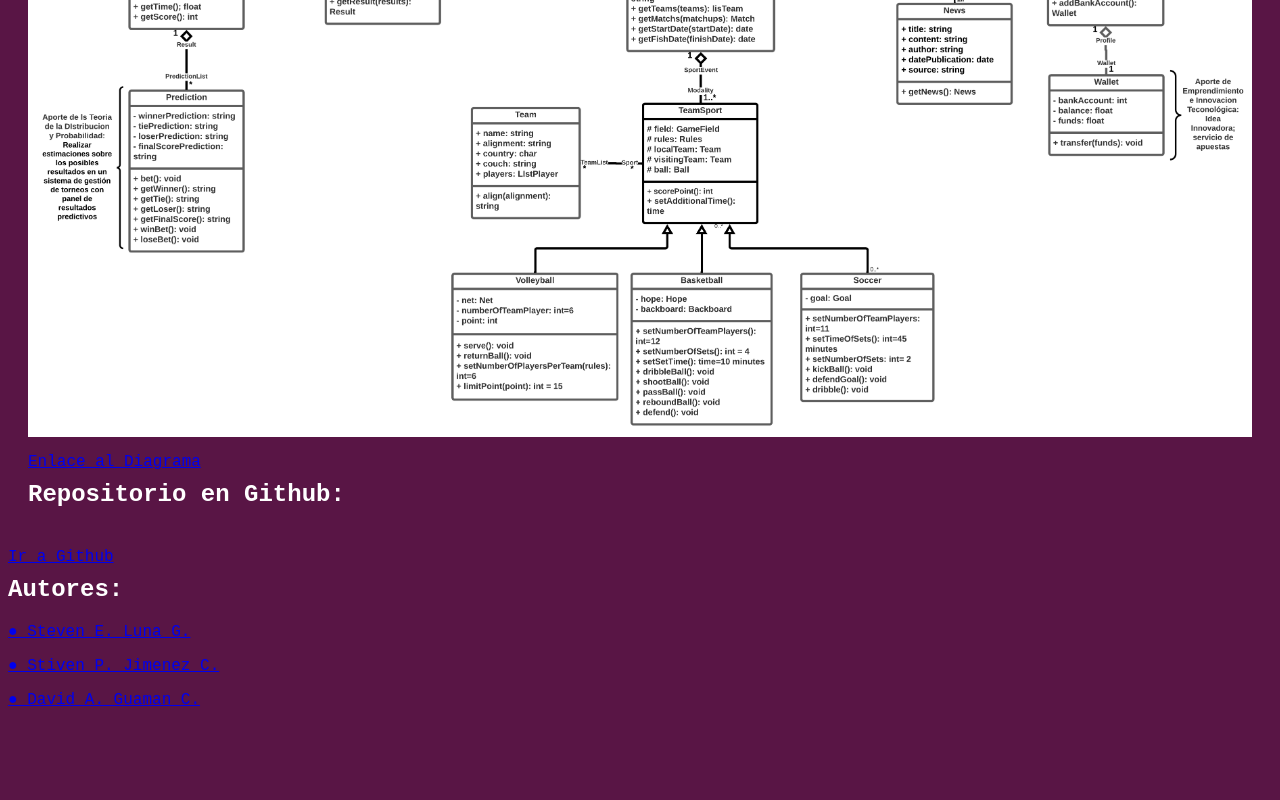
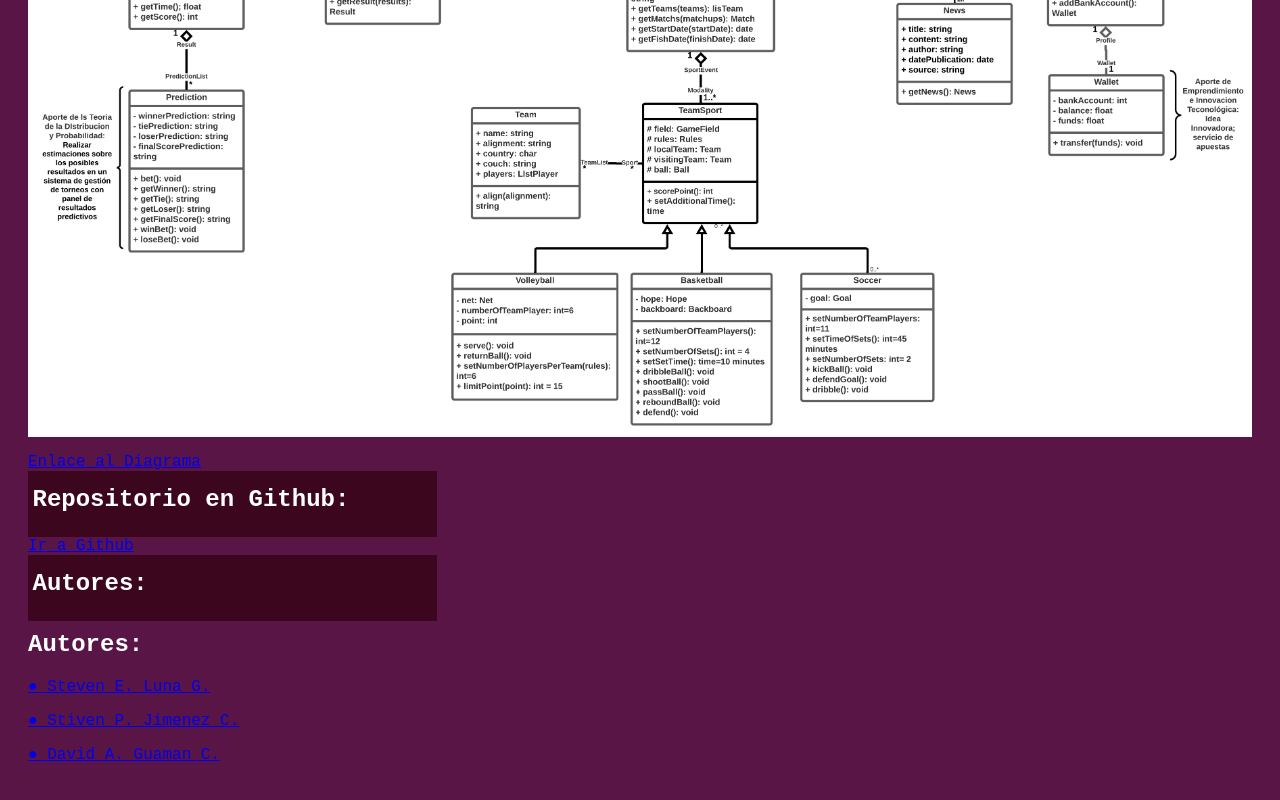
Before and after one commit to StevenLunaG/AplicacionSeguimientoCompetenciasDeportivas, a plain HTML site: page index.html in a window 1280 px wide. Shown: the part 2235-3035 px from the top of the page. Before the commit the page ends 2960 px from the top, so only its background shows below. Drawn offline with Linux system fonts and the light colour scheme.

Commit message:
Update index.html

```diff
--- a/index.html
+++ b/index.html
@@ -112,10 +112,13 @@
       <img src="img/10.png" alt="Image" class="img2">
       <p> </p>
       <a href="https://lucid.app/lucidchart/2f0a23c5-b153-465f-8248-f8fd17a7f66f/edit?invitationId=inv_c4121b54-4840-4f20-8ed9-aa4bb80ccae2">Enlace al Diagrama</a>
+      <div class="rectangulo">
       <h2>Repositorio en Github:</h2>
     </div>
       <a href="https://github.com/StevenErnestoLunaGaona/AplicacionSeguimientoCompetenciasDeportivas/">Ir a Github</a>
+      <div class="rectangulo">
       <h2>Autores:</h2>
+    </div><h2>Autores:</h2>
       <a href="https://stevenernestolunagaona.github.io/Curriculum/">● Steven E. Luna G.</a>
       <p> </p>
       <a href="https://stivenpablojimenezcastillo.github.io/Curriculum/">● Stiven P. Jimenez C.</a>
```
